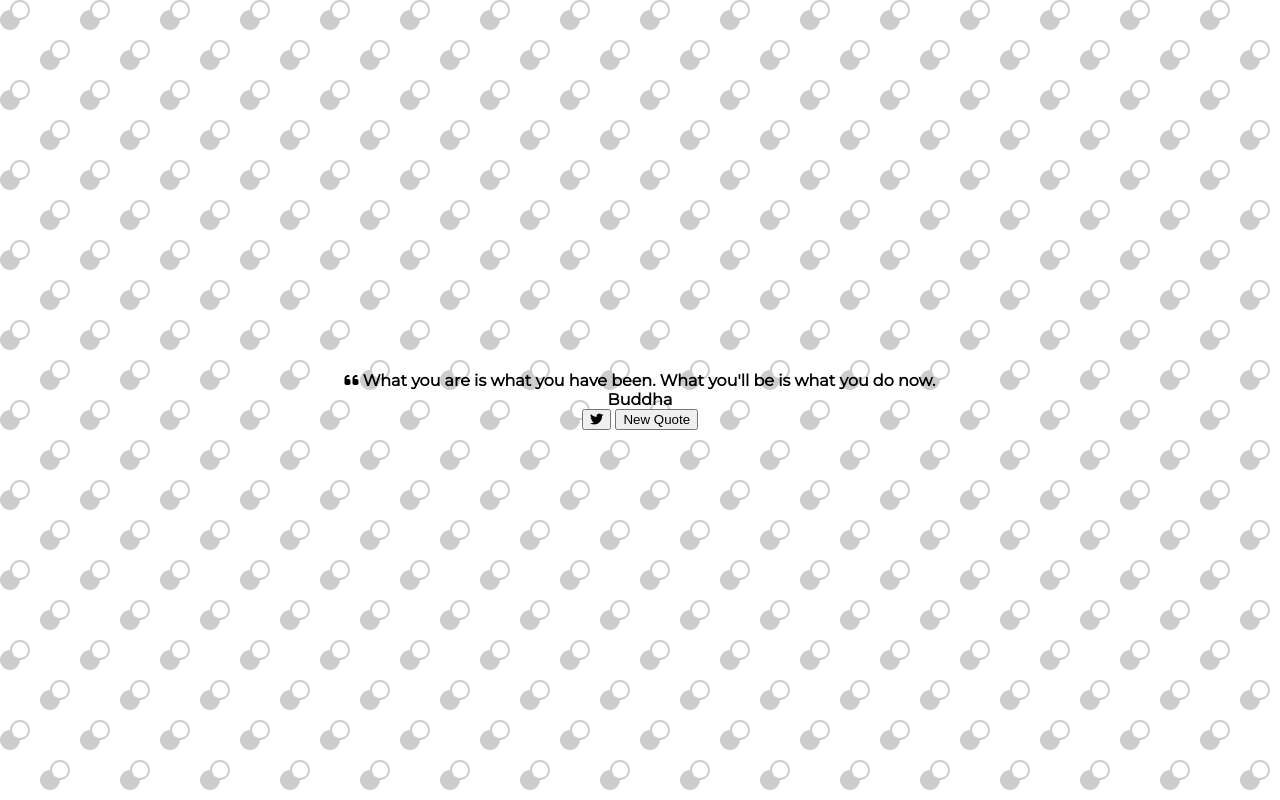
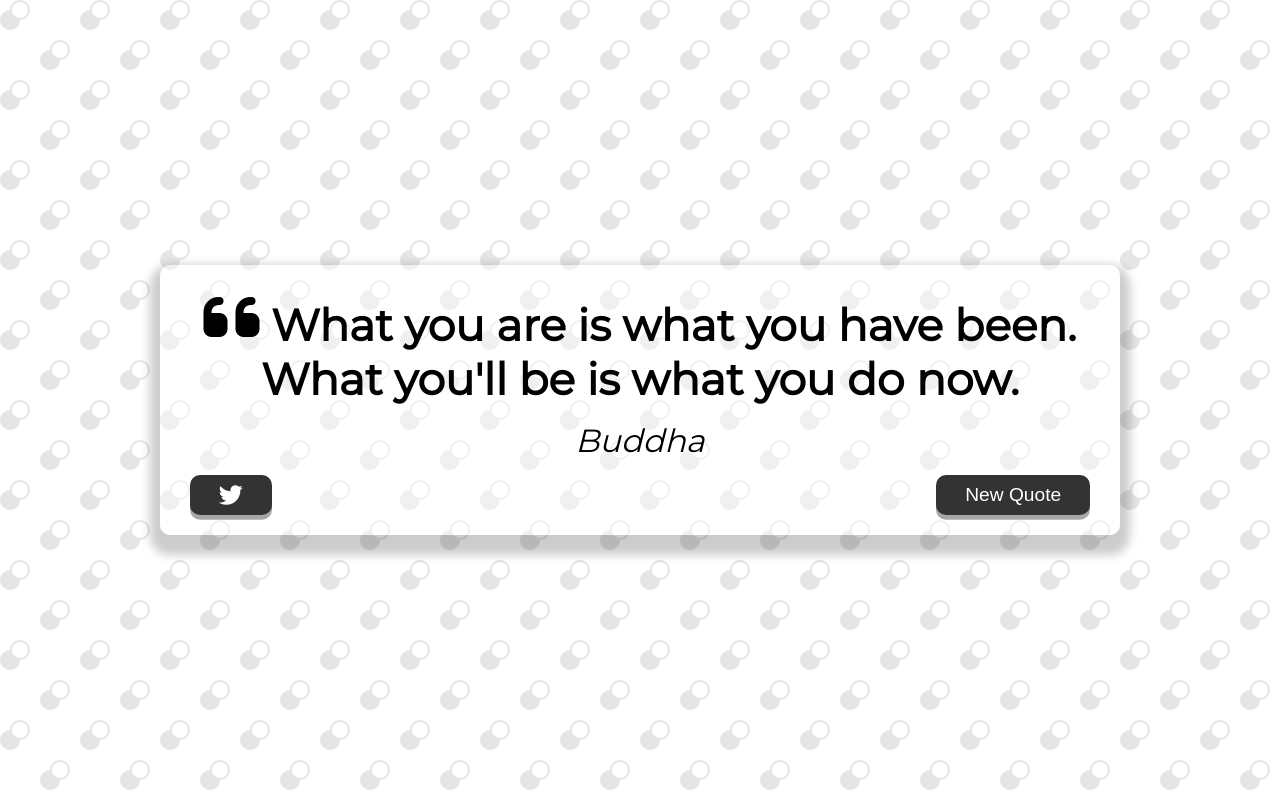
Before and after one commit to MikeReyes102/quote-generator, a plain HTML site: page index.html in a window 1280 px wide. Drawn offline with Linux system fonts and the light colour scheme.

Commit message:
UI created

```diff
--- a/styles.css
+++ b/styles.css
@@ -17,3 +17,78 @@
     align-items: center;
     justify-content: center;
 }
+
+.quote-container {
+    width: auto;
+    max-width: 900px;
+    padding: 20px 30px;
+    border-radius: 10px;
+    background-color: rgba(255, 255, 255, 0.4);
+    box-shadow: 0 10px 10px 10px rgba(0, 0, 0, 0.2);
+}
+
+.quote-text {
+    font-size: 2.75rem;
+}
+
+.long-quote {
+    font-size: 2rem;
+}
+
+.fa-quote-left {
+    font-size: 4rem;
+}
+
+.quote-author {
+    margin-top: 15px;
+    font-size: 2rem;
+    font-weight: 400;
+    font-style: italic;
+}
+
+.button-container {
+    margin-top: 15px;
+    display: flex;
+    justify-content: space-between;
+}
+
+button {
+    cursor: pointer;
+    font-size: 1.2rem;
+    height: 2.5rem;
+    border: none;
+    border-radius: 10px;
+    color: white;
+    background-color: #333;
+    outline: none;
+    padding: 0.5rem 1.8rem;
+    box-shadow: 0 0.3rem rgba(121, 121, 121, 0.65)
+}
+
+button:hover {
+    filter: brightness(135%);
+}
+
+button:active {
+    transform: translate(0, 0.3rem);
+    box-shadow: 0 0.1rem rgba(255, 255, 255, 0.65);
+}
+
+.twitter-button:hover {
+    color: #38a1f3;
+}
+
+.fa-twitter {
+    font-size: 1.5rem;
+}
+
+/* Media Query: Tablet or Smaller */
+@media screen and (max-width: 1000px) {
+    .quote-container {
+        margin: auto 10px;
+    }
+
+    .quote-text {
+        font-size: 2.5rem;
+    }
+}
```
